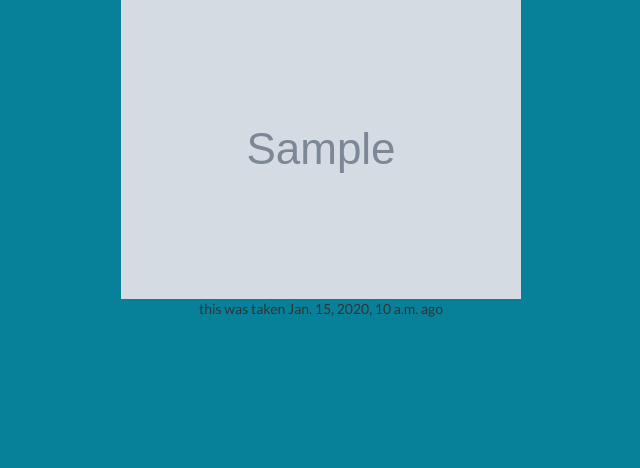
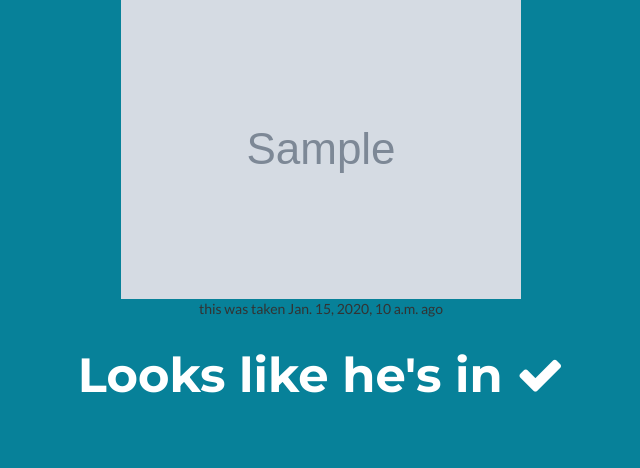
Before and after one commit to alycejenni/isthecatin, a Django app: template templates/main.html in a window 1280 px wide. Shown: the part 71-539 px from the top of the page, without its empty margins (319-959 px from the left). Run offline with Django 3.2, Linux system fonts and the light colour scheme; the template is opened without the code that fills it: most values are stand-ins (such as "Sample title", 1, 10 or a date in 2020); grey boxes marked "Sample" are stand-in pictures; some libraries are stand-ins or nearby versions.

Commit message:
In/out message

```diff
--- a/catflapsite/static/style.css
+++ b/catflapsite/static/style.css
@@ -1,13 +1,13 @@
-h1, .h1 {
-    font-family: 'Pangolin';
-    font-size: 60px;
-}
+/*h1, .h1 {*/
+    /*font-family: 'Pangolin';*/
+    /*font-size: 60px;*/
+/*}*/
 
-@media all and (max-width: 400px) {
-    h1, .h1 {
-        font-size: 40px;
-    }
-}
+/*@media all and (max-width: 400px) {*/
+    /*h1, .h1 {*/
+        /*font-size: 40px;*/
+    /*}*/
+/*}*/
 
 a.activepage {
     color: black;
@@ -168,6 +168,14 @@ body {
     background: #078199;
 }
 
+/* In/Out Message */
+
+.in-out-message {
+    color: #fff;
+    font-size: 48px;
+    font-family: 'Montserrat', sans-serif;
+}
+
 /* Navbar Styling */
 
 .navbar-default {
--- a/templates/main.html
+++ b/templates/main.html
@@ -14,5 +14,7 @@
                 <p>this was taken {{ img.time_ago }} ago</p>
             </div>
         </div>
+        <h1 class="in-out-message">Looks like he's in <i class="fa fa-check"></i></h1>
+        <!--<h1 class="in-out-message">Looks like he's out <i class="fa fa-times"></i></h1>-->
     </div>
 {% endblock %}
```
